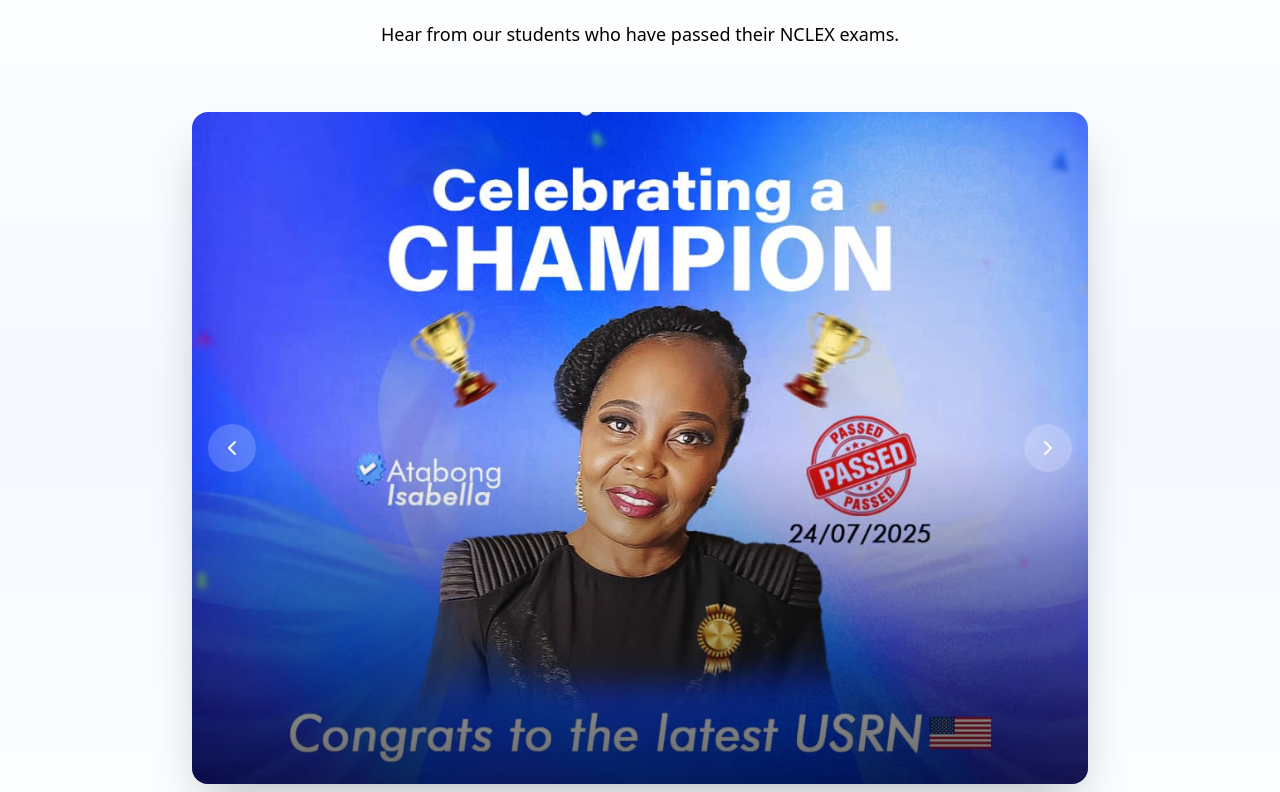
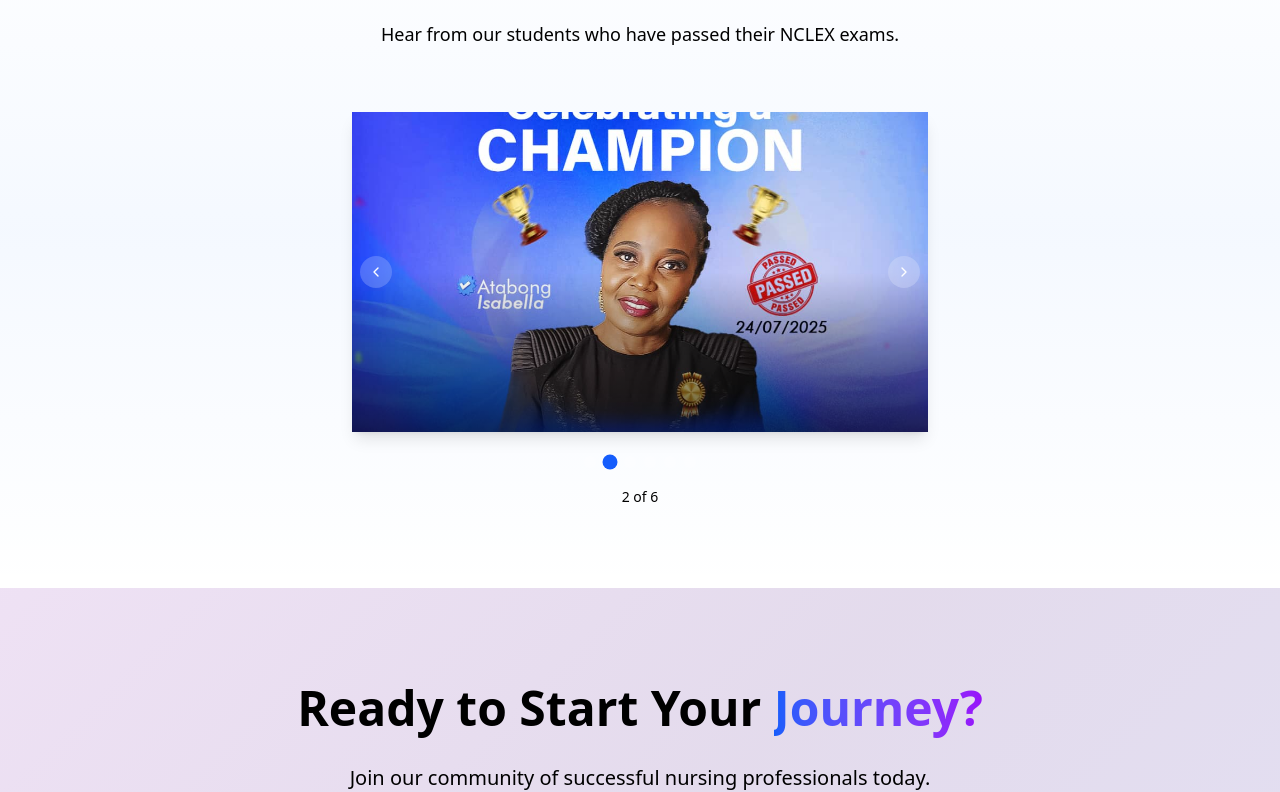
Before and after one commit to Emperor1p/nclexkeysschool, a Next.js app: page / in a window 1280 px wide. Shown: the part 1678-2470 px from the top of the page. Built offline with nearby package versions, Linux system fonts and the light colour scheme.

Commit message:
Reduce testimony carousel size: Make images smaller with max-w-xl container and max-h-80 height

```diff
--- a/app/page.tsx
+++ b/app/page.tsx
@@ -241,10 +241,10 @@ export default function HomePage() {
           </div>
 
           {/* Testimony Carousel */}
-          <div className="relative max-w-4xl mx-auto">
-            <div className="relative overflow-hidden rounded-2xl shadow-2xl">
+          <div className="relative max-w-xl mx-auto">
+            <div className="relative overflow-hidden rounded-xl shadow-lg">
               {/* Main testimony image */}
-              <div className="relative aspect-[4/3] w-full">
+              <div className="relative aspect-[4/3] w-full max-h-80">
                 <Image
                   src={testimonyImages[currentTestimony]}
                   alt={`Student testimony ${currentTestimony + 1}`}
@@ -259,18 +259,18 @@ export default function HomePage() {
                 {/* Navigation arrows */}
                 <button
                   onClick={prevTestimony}
-                  className="absolute left-4 top-1/2 -translate-y-1/2 bg-white/20 hover:bg-white/30 backdrop-blur-sm rounded-full p-3 transition-all duration-300 hover:scale-110"
+                  className="absolute left-2 top-1/2 -translate-y-1/2 bg-white/20 hover:bg-white/30 backdrop-blur-sm rounded-full p-2 transition-all duration-300 hover:scale-110"
                   aria-label="Previous testimony"
                 >
-                  <ChevronLeft className="h-6 w-6 text-white" />
+                  <ChevronLeft className="h-4 w-4 text-white" />
                 </button>
 
                 <button
                   onClick={nextTestimony}
-                  className="absolute right-4 top-1/2 -translate-y-1/2 bg-white/20 hover:bg-white/30 backdrop-blur-sm rounded-full p-3 transition-all duration-300 hover:scale-110"
+                  className="absolute right-2 top-1/2 -translate-y-1/2 bg-white/20 hover:bg-white/30 backdrop-blur-sm rounded-full p-2 transition-all duration-300 hover:scale-110"
                   aria-label="Next testimony"
                 >
-                  <ChevronRight className="h-6 w-6 text-white" />
+                  <ChevronRight className="h-4 w-4 text-white" />
                 </button>
               </div>
             </div>
```
